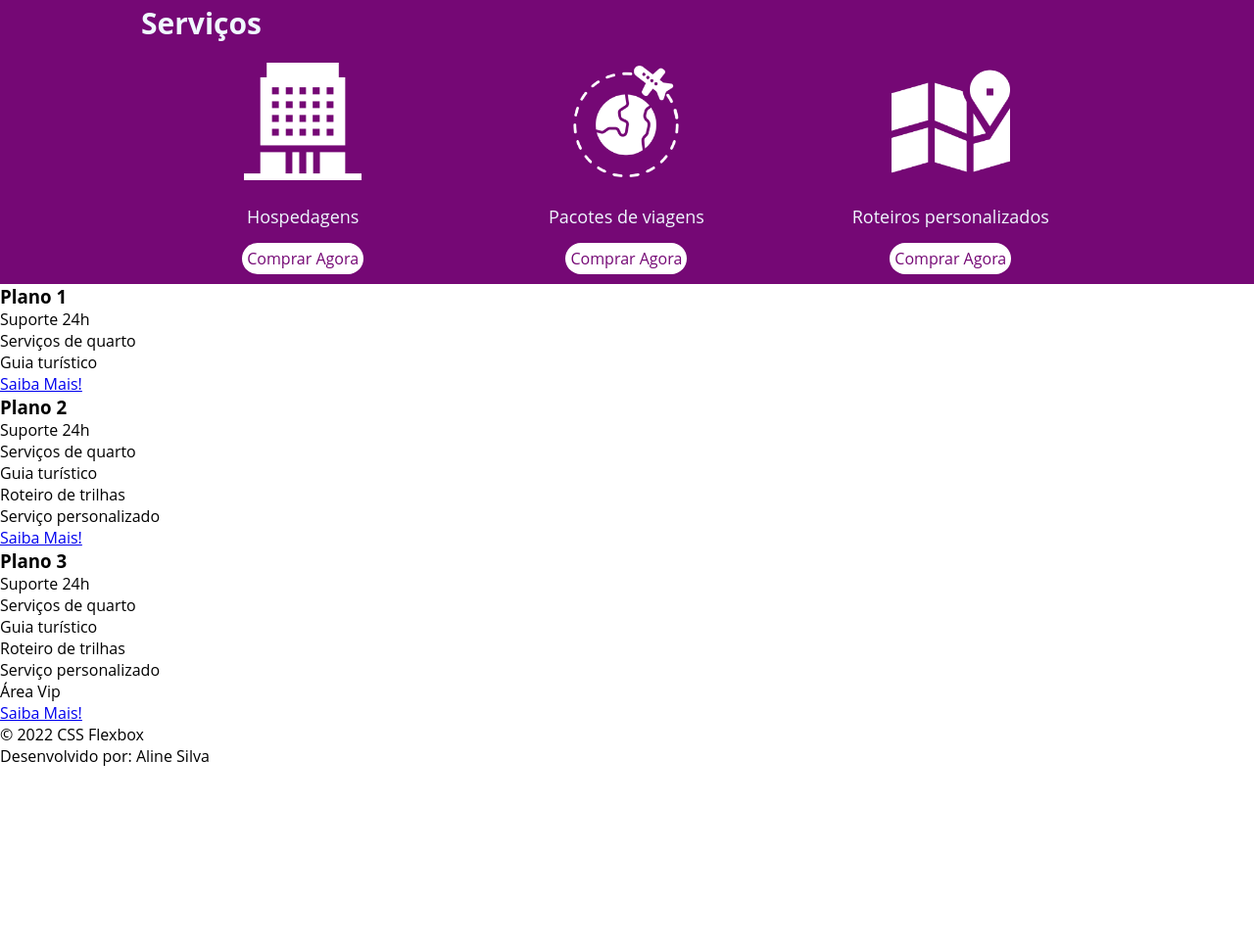
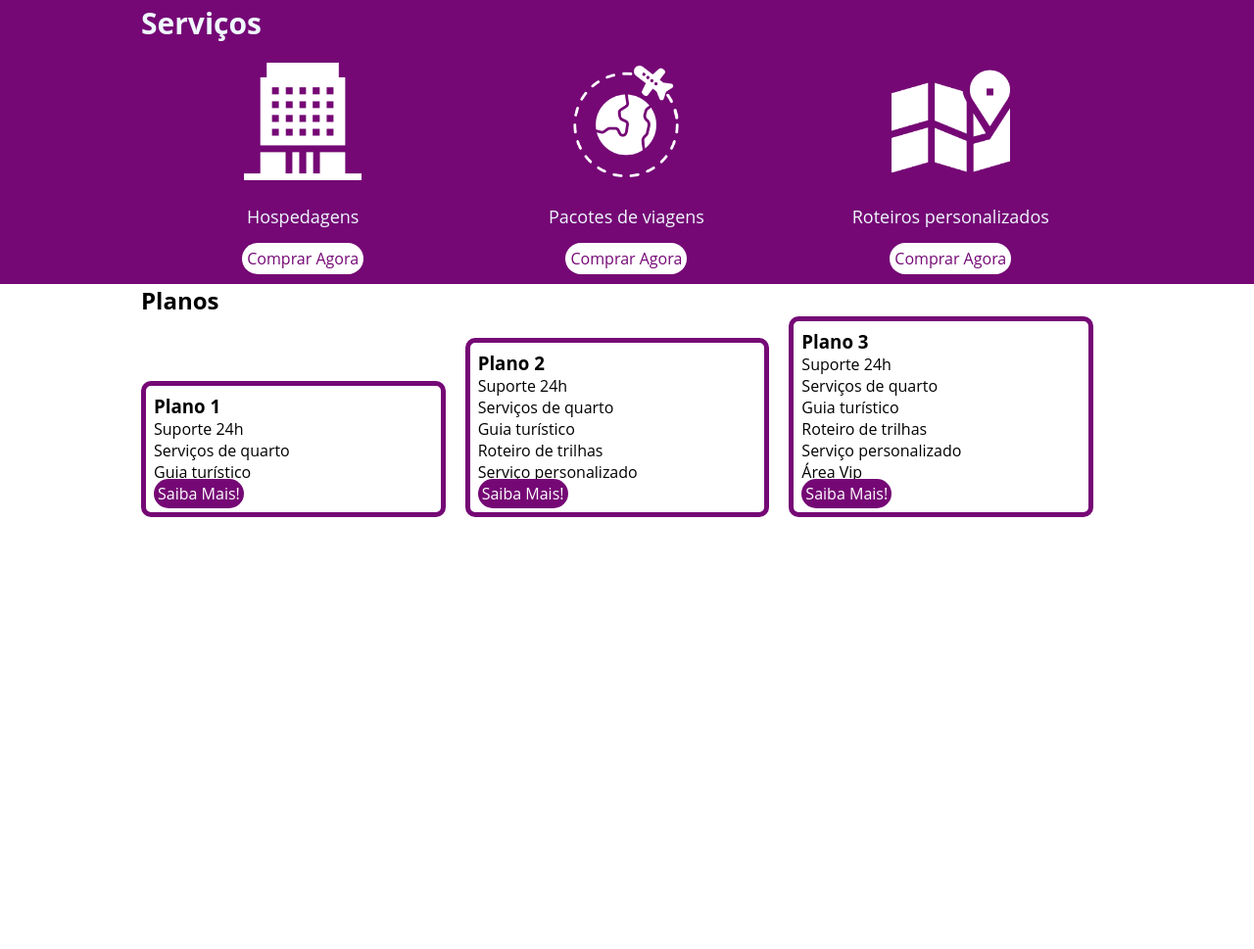
Before and after one commit to AlineDsouza/landing-page-projeto-Dio.me, a plain HTML site: page html/index.html in a window 1280 px wide. Shown: the part 1251-2220 px from the top of the page at 98% size. Before the commit the page ends 2034 px from the top, so only its background shows below. Drawn offline with Linux system fonts and the light colour scheme.

Commit message:
novas alterações

```diff
--- a/estilo/estilo.css
+++ b/estilo/estilo.css
@@ -109,7 +109,7 @@
 #serv{
     flex-direction: column;
     padding-top: 20px;
-padding-bottom: 15px;
+    padding-bottom: 15px;
 }
 #serv h2 {
     color: aliceblue;
@@ -145,3 +145,28 @@
     width: 60%;
     margin: auto;
 }
+#planos{
+    flex-direction: column ;
+    min-height: 100vh;
+}
+.list-planos{
+    display: flex;
+    align-items: flex-end;
+    justify-content: space-around;
+}
+.item-plano{
+   flex: 1;
+   border: 5px solid rgb(117, 8, 117);
+   margin-right: 20px;
+   border-radius: 10px;
+   padding: 8px;
+}
+.btn{
+    color: white;
+    background-color: rgb(117, 8, 117);
+    text-align: center;
+    border-radius: 30px;
+    text-decoration: none;
+    padding: 4px;
+    justify-content: center;
+}
--- a/html/index.html
+++ b/html/index.html
@@ -70,19 +70,24 @@
             </div>
         </div>
     </div>
-    <div>
 
-        <div>
+
+
+
+    <div class="flex-container" id="planos">
+        <div><h2>Planos</h2></div>
+        <div class="list-planos">
+            <div class="item-plano">
                 <h3>Plano 1</h3>
                 <ul>
                     <li>Suporte 24h</li>
                     <li>Serviços de quarto</li>
                     <li>Guia turístico</li>
                 </ul>
-            <a href="#">Saiba Mais!</a>
+                <a href="#" class="btn">Saiba Mais!</a>
             </div>
 
-        <div>
+            <div class="item-plano">
                 <h3>Plano 2</h3>
                 <ul>
                     <li>Suporte 24h</li>
@@ -91,10 +96,10 @@
                     <li>Roteiro de trilhas</li>
                     <li>Serviço personalizado</li>
                 </ul>
-            <a href="#">Saiba Mais!</a>
+                <a href="#" class="btn">Saiba Mais!</a>
             </div>
 
-        <div>
+            <div class="item-plano">
                 <h3>Plano 3</h3>
                 <ul>
                     <li>Suporte 24h</li>
@@ -104,7 +109,8 @@
                     <li>Serviço personalizado</li>
                     <li>Área Vip</li>
                 </ul>
-            <a href="#">Saiba Mais!</a>
+                <a href="#" class="btn">Saiba Mais!</a>
+            </div>
         </div>
     </div>
     <footer>
```
Lines whose indentation alone changed are shown as unchanged.
